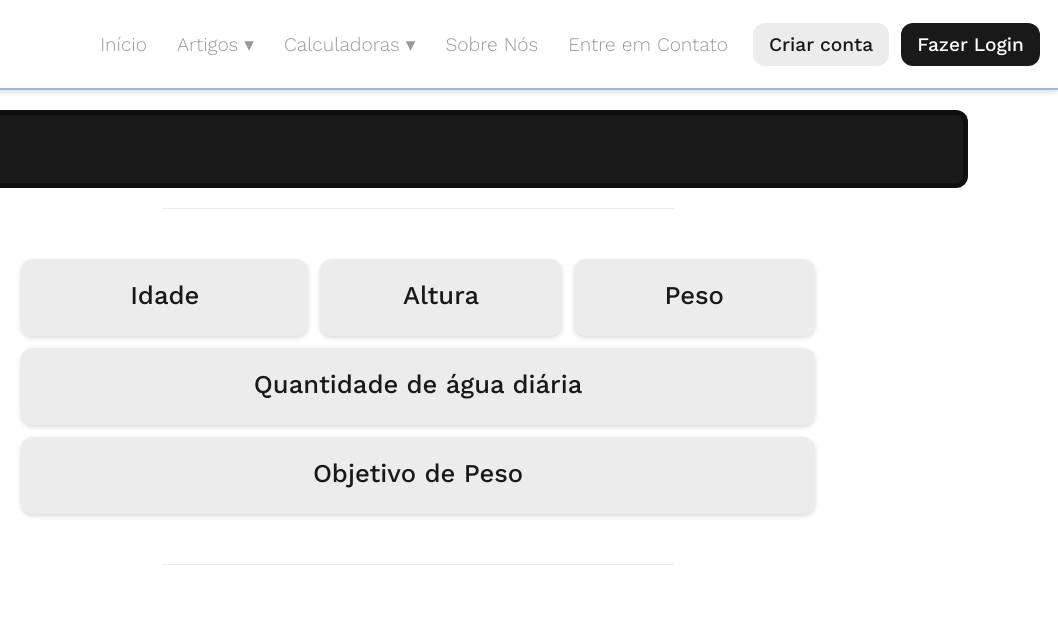
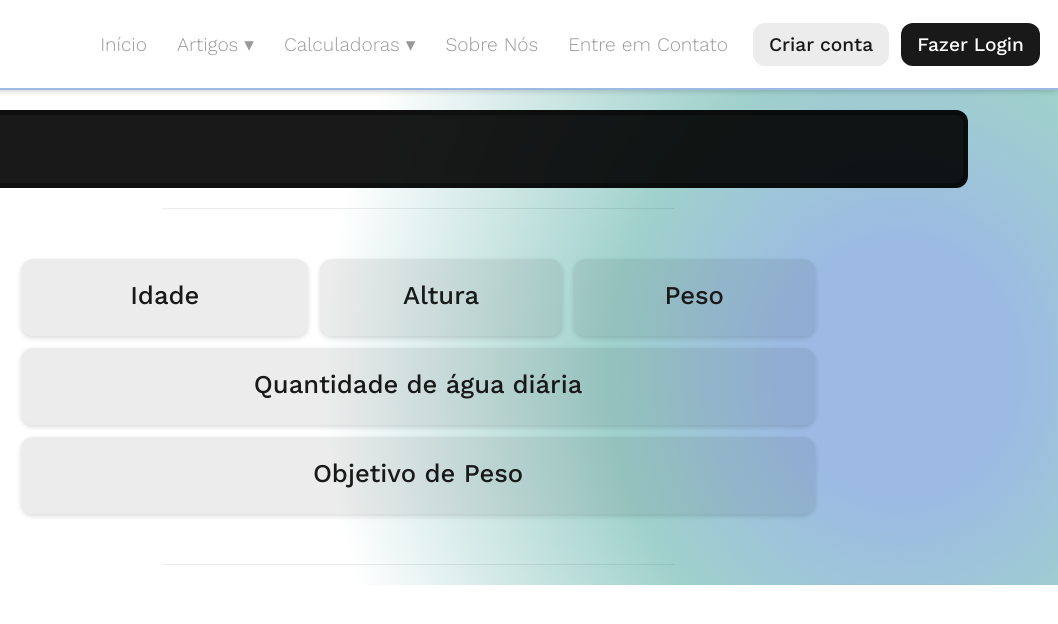
Before and after one commit to painel-integrador/Vitaliza, a website: page public/frontend/conta-usuario-id.html in a window 1280 px wide. Shown: the full height of the page, 222-1280 px from the left. Drawn offline with nearby package versions, Linux system fonts and the light colour scheme; no server answers; files whose address does not match are found by name.

Commit message:
Adicionado gradiente nas paginas de usuario

```diff
--- a/public/frontend/conta-usuario-id.html
+++ b/public/frontend/conta-usuario-id.html
@@ -112,6 +112,7 @@
     <main>
       <section class="secao2">
         <h1 id="nome"></h1>
+        <div class="gradiente-cima-direita"></div>
       </section>
 
       <hr class="linha-simples" />
```
Also changed, not shown: public/frontend/conta-usuario-me.html (+1 -0 lines).
